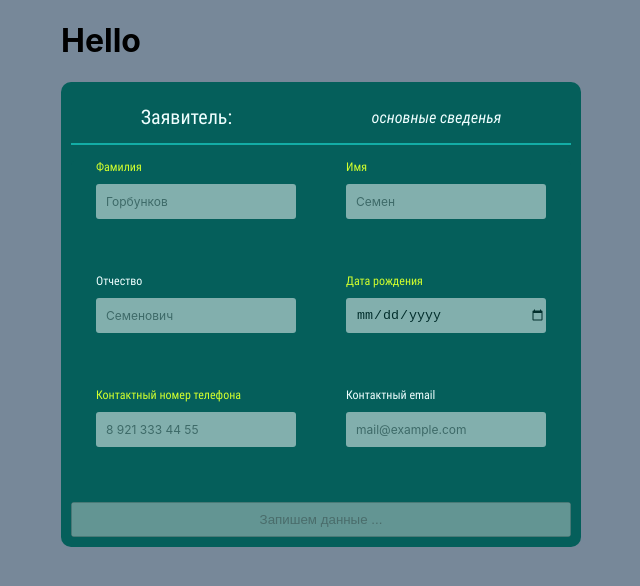
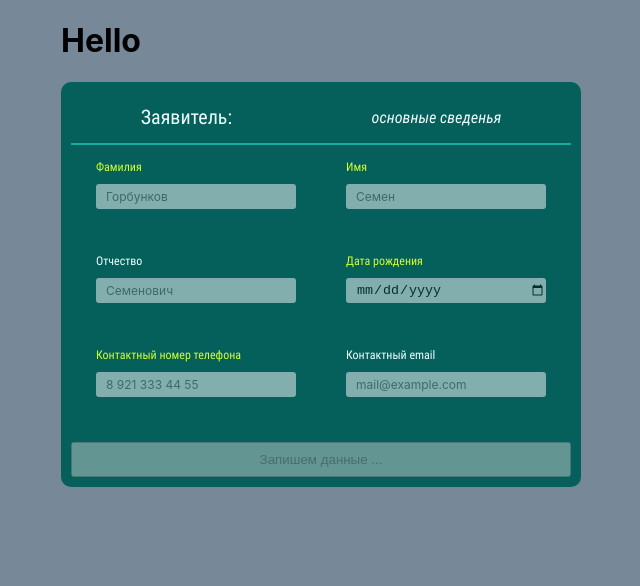
Before and after one commit to newrdlink/form-project, a React (Create React App) app: page / in a window 1280 px wide. Shown: the top 586 px of the page, without its empty margins (67-707 px from the left). Built offline with nearby package versions, Linux system fonts and the light colour scheme.

Commit message:
end validation button submit 6

```diff
--- a/src/components/Applicant/Applicant.css
+++ b/src/components/Applicant/Applicant.css
@@ -46,7 +46,7 @@
   padding: 0;
   padding-left: 10px;
   width: 200px;
-  height: 35px;
+  height: 25px;
   border-radius: 3px;
   outline: none;
   border: 0;
@@ -77,7 +77,7 @@
   text-align: left;
   color: azure;
   padding-bottom: 5px;
-  margin-bottom: 50px;
+  margin-bottom: 40px;
 }
 
 .applicant__container_required {
@@ -86,7 +86,7 @@
 
 .applicant__error {
   position: absolute;
-  top: 65px;
+  top: 50px;
   left: 0;
   font-size: 12px;
   color: rgb(63, 219, 180);
--- a/src/components/Applicant/Applicant.js
+++ b/src/components/Applicant/Applicant.js
@@ -13,11 +13,11 @@ const Applicant = ({ onSubmitHandler, inputs = [] }) => {
     const [formErrors, setFormErrors] = useState({})
     const [formInputRequire, setFormInputsRequire] = useState(initialOjectRequired)
 
-    console.log(formInputRequire)
-
     const onSubmit = (evt) => {
         evt.preventDefault()
         onSubmitHandler(formData)
+        setFormData({})
+        setFormInputsRequire(initialOjectRequired)
     }
     // рабочий вариант
     const isValidForm = () => {
@@ -32,7 +32,7 @@ const Applicant = ({ onSubmitHandler, inputs = [] }) => {
                 <p className="applicant__title">Заявитель:</p>
                 <p className="applicant__subtitle">основные сведенья</p>
             </div>
-            <form className="applicant__form" onSubmit={onSubmit} >
+            <form name="applicant" className="applicant__form" onSubmit={onSubmit} >
                 {inputs.map(({ type, name, required, id, minlength, maxlenght, placeholder, autocomplete, pattern, label }) => {
                     return <label key={id} className={cn("applicant__container", { "applicant__container_required": !formInputRequire[name] })}>
                         {label}
@@ -60,9 +60,7 @@ const Applicant = ({ onSubmitHandler, inputs = [] }) => {
                 })}
                 <button type="submit" disabled={isValidForm()} className="applicant__button">Запишем данные ...</button>
             </form></section>
-
     )
-
 }
 
 export default Applicant;
--- a/src/components/utils/ApplicantData/inputs.js
+++ b/src/components/utils/ApplicantData/inputs.js
@@ -35,7 +35,7 @@ const applicantInputs = [
         maxlenght: 20
     },
     {
-        id: 7,
+        id: 4,
         name: "dateBirthday",
         placeholder: '01.02.1990',
         required: true,
@@ -43,10 +43,10 @@ const applicantInputs = [
         minlength: 2,
         autocomplete: 'off',
         label: 'Дата рождения',
-        maxlenght: 20
+        maxlenght: 10
     },
     {
-        id: 4,
+        id: 5,
         name: "phone",
         placeholder: '8 921 333 44 55',
         required: true,
@@ -57,14 +57,14 @@ const applicantInputs = [
         maxlenght: 15
     },
     {
-        id: 5,
+        id: 6,
         name: "email",
         placeholder: 'mail@example.com',
         required: false,
         type: 'email',
         autocomplete: 'off',
         label: 'Контактный email',
-        maxlenght: 25
+        maxlenght: 25,
     },
 
 ]
```
